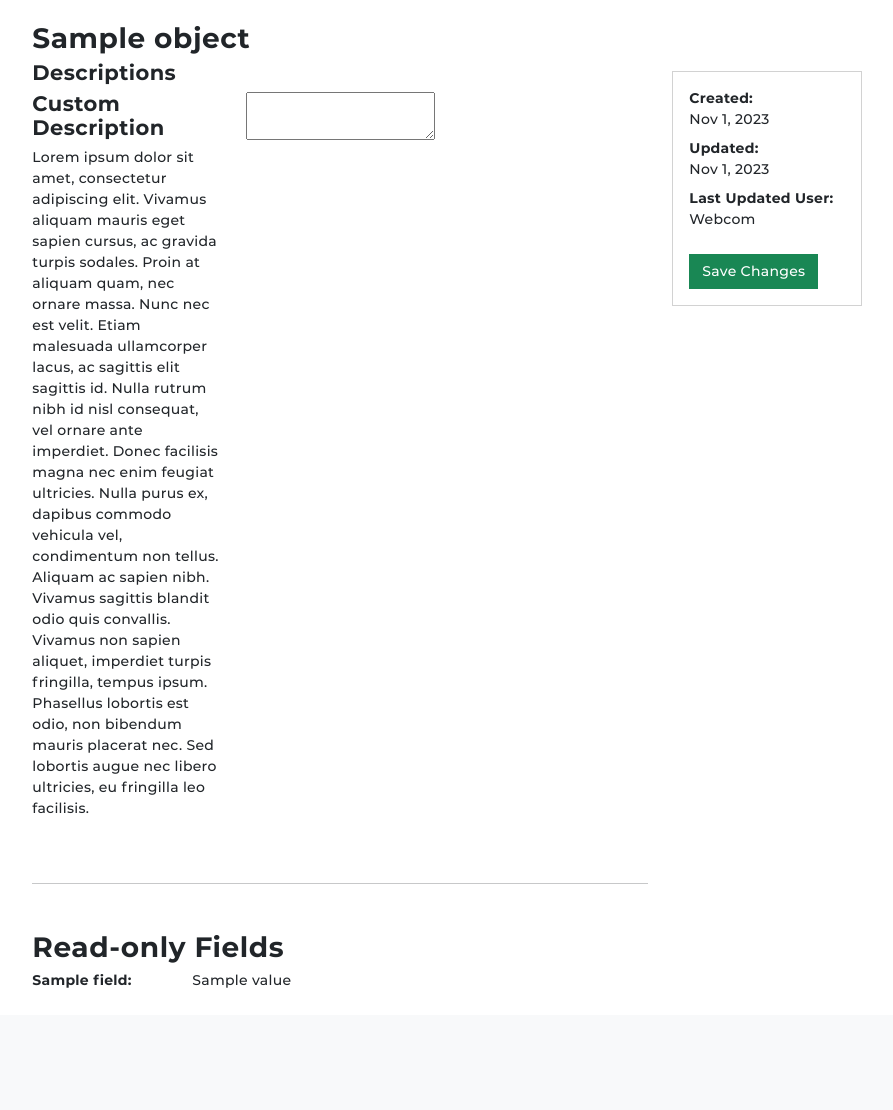
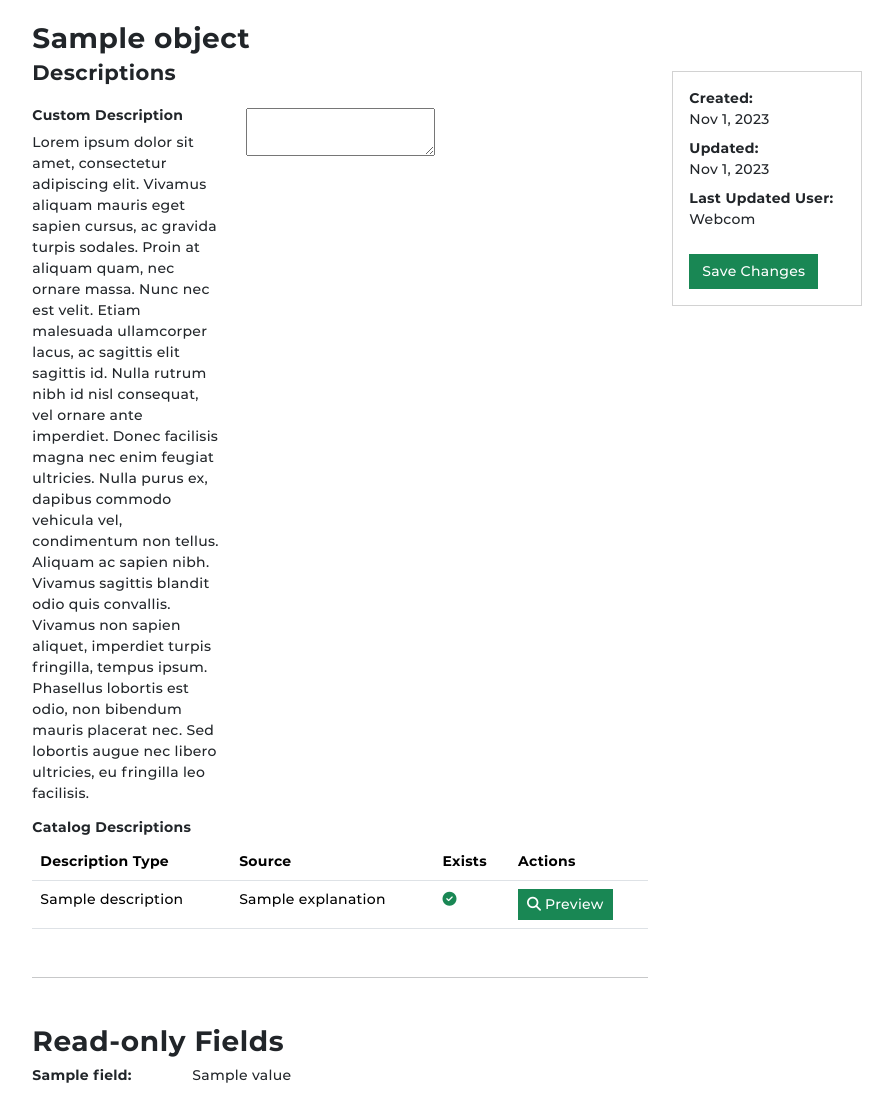
Before and after one commit to UCF/Search-Service-Django, a Django app: template templates/dashboard/program-edit.html in a window 1280 px wide. Shown: the part 159-1269 px from the top of the page, without its empty margins (193-1086 px from the left). Before the commit the page ends 1147 px from the top, so only its background shows below. Run offline with Django 3.2, Linux system fonts and the light colour scheme; the template is opened without the code that fills it: most values are stand-ins (such as "Sample title", 1, 10 or a date in 2020); form fields are guessed from the names that the template uses; some libraries are stand-ins or nearby versions.

Commit message:
Added additional descriptions to the form

```diff
--- a/templates/dashboard/program-edit.html
+++ b/templates/dashboard/program-edit.html
@@ -21,30 +21,31 @@
       <h2 class="heading-underline">{{ object.name }}</h2>
       <form id="program-form" name="program-form" method="POST">
         {% csrf_token %}
-        <h3 class="h4">Descriptions</h3>
+        <h3 class="h4 mb-4">Descriptions</h3>
         <div class="row">
           <div class="col-md-4">
-            <h4>Custom Description</h4>
+            <h4 class="h6">Custom Description</h4>
             <p>Lorem ipsum dolor sit amet, consectetur adipiscing elit. Vivamus aliquam mauris eget sapien cursus, ac gravida turpis sodales. Proin at aliquam quam, nec ornare massa. Nunc nec est velit. Etiam malesuada ullamcorper lacus, ac sagittis elit sagittis id. Nulla rutrum nibh id nisl consequat, vel ornare ante imperdiet. Donec facilisis magna nec enim feugiat ultricies. Nulla purus ex, dapibus commodo vehicula vel, condimentum non tellus. Aliquam ac sapien nibh. Vivamus sagittis blandit odio quis convallis. Vivamus non sapien aliquet, imperdiet turpis fringilla, tempus ipsum. Phasellus lobortis est odio, non bibendum mauris placerat nec. Sed lobortis augue nec libero ultricies, eu fringilla leo facilisis.</p>
-
           </div>
           <div class="col-md-8">
             {{ form.custom_description }}
           </div>
         </div>
-
-        <!-- <table class="table">
+        <h4 class="h6">Catalog Descriptions</h4>
+        <table class="table">
           <thead>
               <tr>
                   <th scope="col">Description Type</th>
+                  <th scope="col">Source</th>
                   <th scope="col">Exists</th>
                   <th scope="col">Actions</th>
               </tr>
           </thead>
           <tbody>
-        {% for description in object.descriptions.all %}
+      {% for description_name, description in descriptions.items %}
           <tr>
-                <td>{{ description.description_type }}</td>
+              <td>{{ description_name }}</td>
+              <td>{{ description.explanation }}</td>
               <td>
                   {% if description.description != "" %}
                   <span class="fa fa-circle-check text-success"></span><span class="sr-only">Exists</span>
@@ -53,14 +54,16 @@
                   {% endif %}
               </td>
               <td>
-                    <a class="btn btn-sm btn-success" href="#preview" data-toggle="modal" data-target="#{{ description.description_type|slugify }}-modal">
+                  <a class="btn btn-sm btn-success" href="#preview" data-bs-toggle="modal" data-bs-target="#{{ description_name|slugify }}-modal">
                       <span class="fa fa-search"></span> Preview
                   </a>
               </td>
           </tr>
       {% endfor %}
           </tbody>
-        </table> -->
+        </table>
+
+
       </form>
       <hr class="my-5">
       <h2>Read-only Fields</h2>
@@ -89,21 +92,19 @@
           {% endfor %}
       </dl>
     </div>
-    {% for description in object.descriptions.all %}
-    <div class="modal fade" id="{{ description.description_type|slugify }}-modal" tabindex="-1" role="dialog" aria-labelledby="{{ description.description_type|slugify }}-label" aria-hidden="true">
+    {% for description_name, description in descriptions.items %}
+    <div class="modal fade" id="{{ description_name|slugify }}-modal" tabindex="-1" role="dialog" aria-labelledby="{{ description_name|slugify }}-label" aria-hidden="true">
       <div class="modal-dialog modal-lg" role="document">
         <div class="modal-content">
           <div class="modal-header">
-            <h5 class="modal-title" id="exampleModalLabel">{{ description.description_type }} Preview</h5>
-            <button type="button" class="close" data-dismiss="modal" aria-label="Close">
-              <span aria-hidden="true">&times;</span>
-            </button>
+            <h5 class="modal-title" id="{{ description_name|slugify }}-label">{{ description_name }} Preview</h5>
+            <button type="button" class="btn-close" data-bs-dismiss="modal" aria-label="Close"></button>
           </div>
           <div class="modal-body p-5">
               {{ description.description|safe }}
           </div>
           <div class="modal-footer">
-            <button type="button" class="btn btn-default" data-dismiss="modal">Close</button>
+            <button type="button" class="btn btn-default" data-bs-dismiss="modal">Close</button>
           </div>
         </div>
       </div>
@@ -113,13 +114,13 @@
 {% endfor %}
 {% endblock %}
 {% block scripts %}
-  {{ bock.super }}
+  {{ block.super }}
   <script src="https://cdnjs.cloudflare.com/ajax/libs/tinymce/6.8.0/tinymce.min.js"></script>
   <script>
     tinymce.init({
       selector: '.wysiwyg',
       browser_spellcheck: true,
-      plugins: 'link paste autoresize lists',
+      plugins: 'link autoresize lists',
       // valid elems/styles configuration below should match with
       // BLEACH_ALLOWED_[] settings in settings_local.py
       valid_elements: 'p[style],span[style],br,strong/b,em/i,u,a[href|title|style|alt|target=_blank],ul,ol,li',
```
Also changed, not shown: core/views.py (+32 -0 lines). Lines whose indentation alone changed are shown as unchanged.
